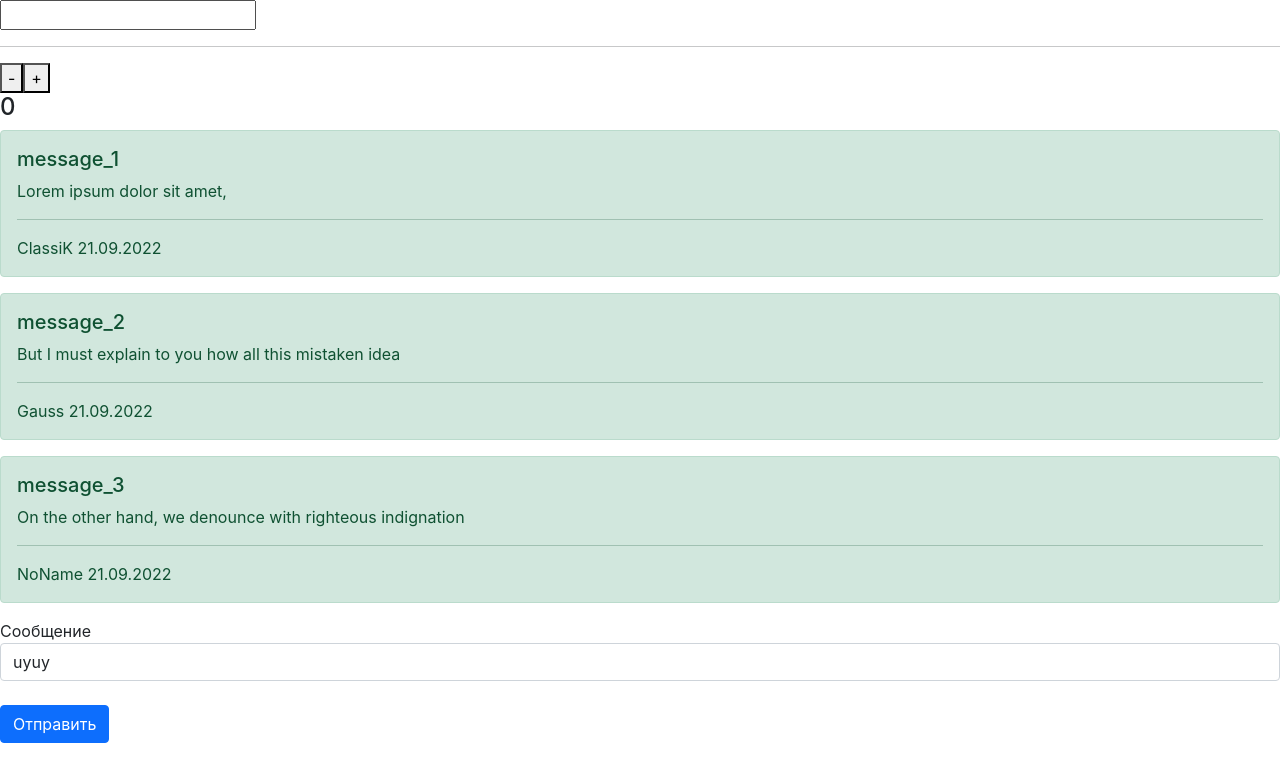
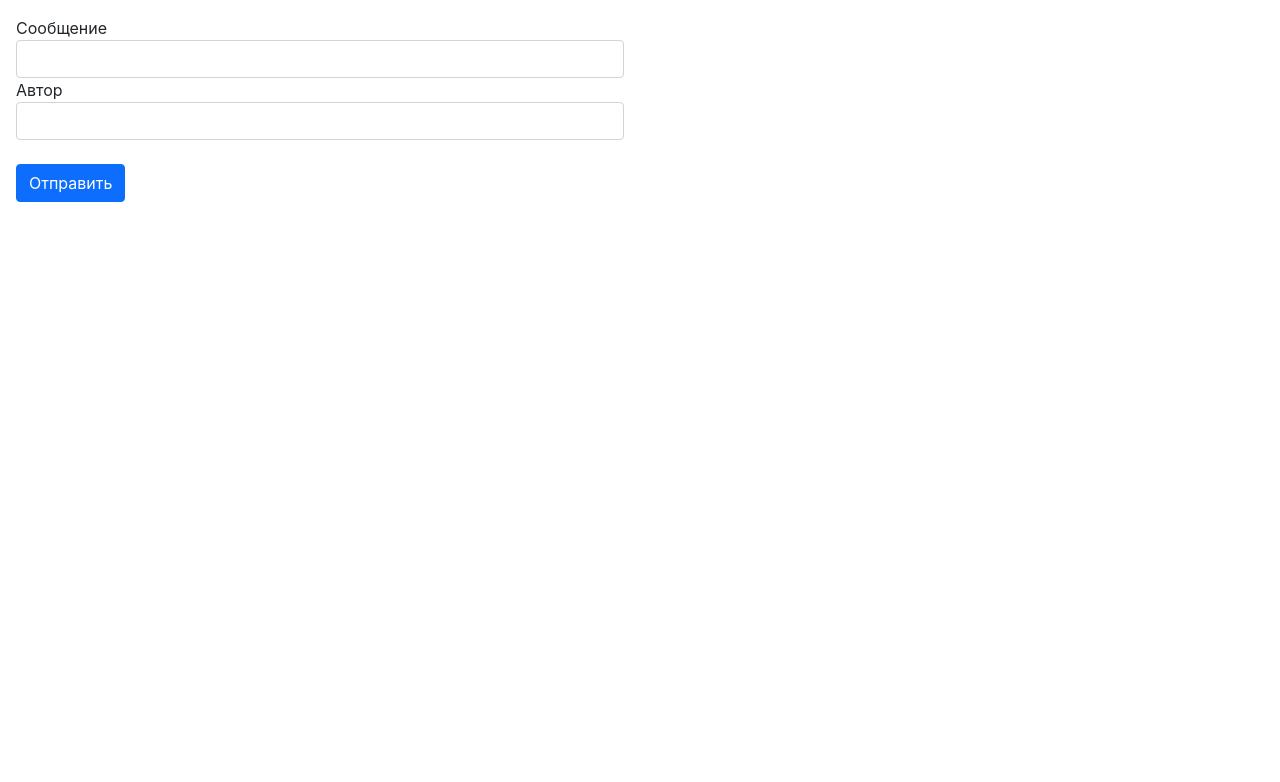
Before and after one commit to tsoyvi/ReactJS, a React (Create React App) app: page / in a window 1280 px wide. Shown: the top 782 px of the page. Built offline with nearby package versions, Linux system fonts and the light colour scheme.

Commit message:
Lesson_2

```diff
--- a/src/App.js
+++ b/src/App.js
@@ -1,82 +1,85 @@
 import './css/style.css';
 
-import React, { useState } from 'react';
+import { useEffect, useState } from 'react';
+import MessagesList from './components/MessagesList';
 
 
 function App(props) {
 
-  const [messageList, setMessageList] = useState(
-    [
-      {
-        id: '0',
-        title: 'message_1',
-        text: 'Lorem ipsum dolor sit amet,',
-        author: 'ClassiK',
-        date: '21.09.2022'
-      },
-      {
-        id: '1',
-        title: 'message_2',
-        text: 'But I must explain to you how all this mistaken idea',
-        author: 'Gauss',
-        date: '21.09.2022'
-      },
-      {
-        id: '2',
-        title: 'message_3',
-        text: 'On the other hand, we denounce with righteous indignation',
-        author: 'NoName',
-        date: '21.09.2022'
-      },
-    ]
-  );
+  const [messageList, setMessageList] = useState([]);
 
-  const [state, setState] = useState(0);
-  const [value, setValue] = useState('');
-  const [MessageValue, setMessageValue] = useState('uyuy');
+  const [messageText, setMessageText] = useState('');
+  const [messageAuthor, setMessageAuthor] = useState('');
+
+  const sendMessage = (event) => {
+    event.preventDefault();
+
+    setMessageList(prevState => [...prevState, {
+      id: messageList.length,
+      title: 'message_' + (messageList.length + 1),
+      text: messageText,
+      author: messageAuthor,
+      date: new Date().toLocaleDateString()
+    }]);
+
+    setMessageText('');
+    setMessageAuthor('');
+  }
+
+
+  useEffect(() => {
+    setTimeout(() => {
+      robotAnswer();
+    }, 3000)
+  }, [messageList]);
+
+
+  function robotAnswer() {
+    const lastAuthor = messageList[messageList.length - 1];
+    if (lastAuthor && lastAuthor.author) {
+      setMessageList(prevState => [...prevState, {
+        id: messageList.length,
+        title: 'message_' + (messageList.length + 1),
+        text: 'Сообщение отправлено',
+        date: new Date().toLocaleDateString()
+      }]);
+
+    }
+
+  }
 
   return (
-    <div>
-      <input value={value} onChange={(event) => setValue(event.target.value)} />
-      <hr />
-      <button onClick={() => setState(state - 1)}>-</button>
-      <button onClick={() => setState(state + 1)}>+</button>
-      <h4>{state}</h4>
-      {messageList.map((item) => <div key={item.id}>
-        <div className="alert alert-success" role="alert">
-          <h5 className="alert-heading">{item.title}</h5>
-          <p>{item.text}</p>
-          <hr />
-          <p className="mb-0">{item.author} {item.date}</p>
+
+    <div className="w-50 p-3">
+
+      <MessagesList messList={messageList} />
+
+      <form onSubmit={sendMessage}>
+        <div className="form-group">
+          <label>Сообщение</label>
+          <input type="text" className="form-control" value={messageText} onChange={(event) => setMessageText(event.target.value)} />
         </div>
-      </div>
-      )}
 
         <div className="form-group">
-        <label for="exampleInputEmail1">Сообщение</label>
-        <input type="text" class="form-control" value={MessageValue} onChange={(event) => setMessageValue(event.target.MessageValue)} />
+          <label>Автор</label>
+          <input type="text" className="form-control" value={messageAuthor} onChange={(event) => setMessageAuthor(event.target.value)} />
         </div>
 
         <br />
         <div className="form-group">
-        <button className="btn btn-primary" onClick={addMessage} >
+          <button className="btn btn-primary" type='submit' >
             Отправить
           </button>
         </div>
-
+      </form>
     </div>
   );
 
+  /*
 
-  function addMessage() {
-    setMessageList([...messageList, {
-      id: messageList.length,
-      title: 'message_' + (messageList.length + 1),
-      text: MessageValue,
-      author: 'NoName',
-      date: new Date().toLocaleDateString()
-    }]);
-  }
+  */
+
+
 
 
 }
@@ -84,16 +87,4 @@ function App(props) {
 
 
 
-/*
-export function Counter() {
-  const [count, setCount] = useState(0);
-  return (
-  <div>
-  <span className="counter">{count}</span>
-  <button className="counter-button">Click!</button>
-  </div>
-  )
-  }
-*/
-
 export default App;
--- /dev/null
+++ b/src/components/MessagesList.js
@@ -0,0 +1,18 @@
+
+function MessagesList(props) {
+    return (
+        <div>
+            {props.messList.map((item) => <div key={item.id}>
+                <div className="alert alert-success" role="alert">
+                    <h5 className="alert-heading">{item.title}</h5>
+                    <p>{item.text}</p>
+                    <hr />
+                    <p className="mb-0">{item.author} {item.date}</p>
+                </div>
+            </div>
+            )}
+        </div>
+    );
+}
+
+export default MessagesList;
```
Lines whose indentation alone changed are shown as unchanged.
